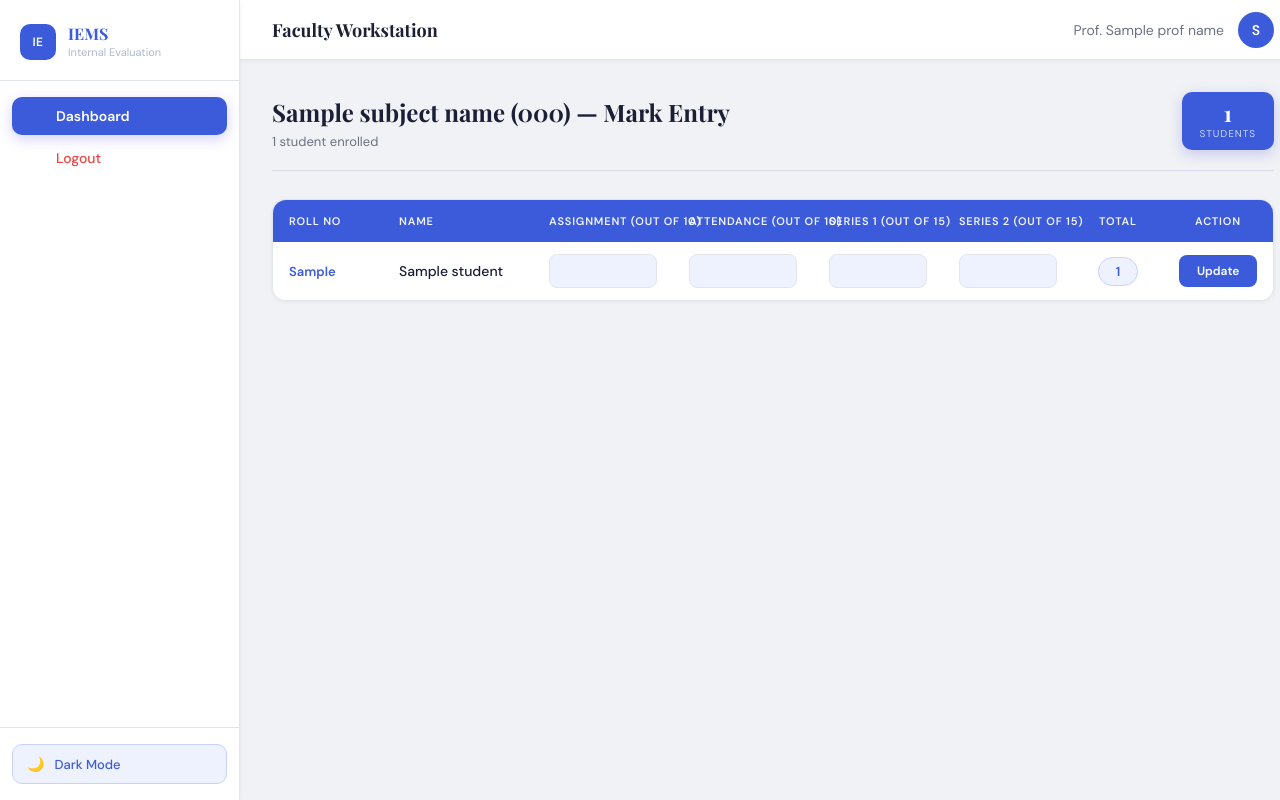
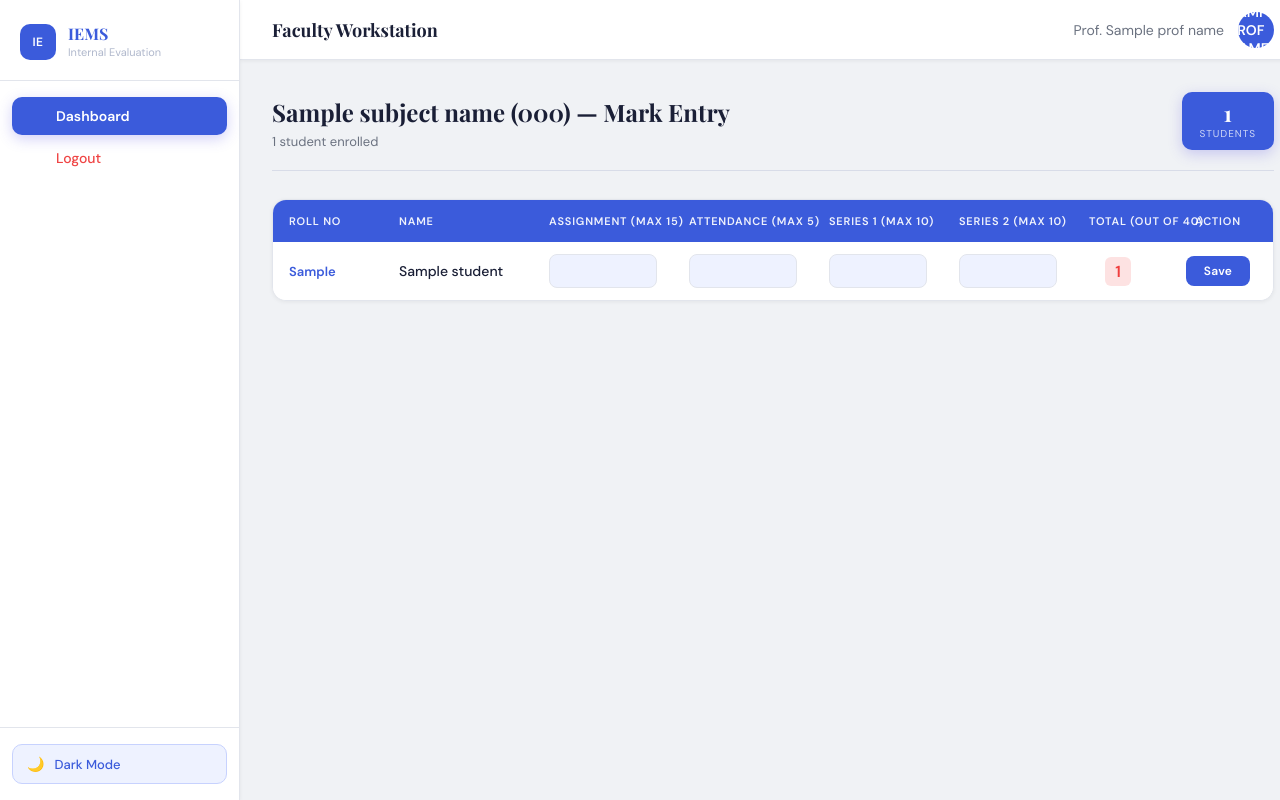
Before and after one commit to alanaj77/College-Internal-Evaluation-System, a Flask app: template app/templates/marks_entry.html in a window 1280 px wide. Run offline with Flask 3, Linux system fonts and the light colour scheme; the template is opened without the code that fills it: most values are stand-ins (such as "Sample title", 1, 10 or a date in 2020).

Commit message:
local merge

```diff
--- a/app/templates/marks_entry.html
+++ b/app/templates/marks_entry.html
@@ -8,12 +8,9 @@
 </div>
 {% endblock %}
 
-
 {% block topbar_right %}
 <span class="topbar-welcome"> Prof. {{ prof_name }}</span>
-<div class="avatar">
-{{ prof_name.replace('Dr. ', '').replace('Prof. ', '').strip()[0].upper() }}
-</div>
+<div class="avatar">{{ prof_name[0] | upper }}</div>
 {% endblock %}
 
 {% block sidebar %}
@@ -47,11 +44,11 @@
                 <tr>
                     <th>Roll No</th>
                     <th>Name</th>
-                    <th>Assignment (Out of 10)</th>
-                    <th>Attendance (Out of 10)</th>
-                    <th>Series 1 (Out of 15)</th>
-                    <th>Series 2 (Out of 15)</th>
-                    <th>Total</th>
+                    <th>Assignment (Max 15)</th>
+                    <th>Attendance (Max 5)</th>
+                    <th>Series 1 (Max 10)</th>
+                    <th>Series 2 (Max 10)</th>
+                    <th>Total (Out of 40)</th>
                     <th>Action</th>
                 </tr>
             </thead>
@@ -62,41 +59,47 @@
                     <td>{{ student['name'] }}</td>
 
                     <td>
-                        <input class="mark-input" type="number" min="0" max="10"
+                        <input class="mark-input" type="number" min="0" max="15" step="0.5"
                                id="assignment-{{ student['adm_no'] }}"
                                value="{{ student['assignment_marks'] or '' }}"
-                               oninput="calcTotal('{{student.adm_no}}')">
+                               oninput="calcTotal('{{ student['adm_no'] }}', this, 15)">
                     </td>
+
                     <td>
-                        <input class="mark-input" type="number" min="0" max="10"
+                        <input class="mark-input" type="number" min="0" max="5" step="0.5"
                                id="attendance-{{ student['adm_no'] }}"
                                value="{{ student['attendance_marks'] or '' }}"
-                               oninput="calcTotal('{{ student.adm_no}}')">
+                               oninput="calcTotal('{{ student['adm_no'] }}', this, 5)">
                     </td>
+
                     <td>
-                        <input class="mark-input" type="number" min="0" max="15"
+                        <input class="mark-input" type="number" min="0" max="10" step="0.5"
                                id="series1-{{ student['adm_no'] }}"
                                value="{{ student['series_one'] or '' }}"
-                               oninput="calcTotal('{{ student.adm_no }}')">
+                               oninput="calcTotal('{{ student['adm_no'] }}', this, 10)">
                     </td>
+
                     <td>
-                        <input class="mark-input" type="number" min="0" max="15"
+                        <input class="mark-input" type="number" min="0" max="10" step="0.5"
                                id="series2-{{ student['adm_no'] }}"
                                value="{{ student['series_two'] or '' }}"
-                               oninput="calcTotal('{{ student.adm_no }}')">
+                               oninput="calcTotal('{{ student['adm_no'] }}', this, 10)">
                     </td>
-
-                    <!-- Total — shown live, calculated by JS (trigger saves it in DB) -->
-                    <td>
-                        <span class="total-badge" id="total-{{ student['adm_no'] }}">
-                            {{ student['total_mark'] or '-' }}
+                    <td style="font-weight: bold; font-size: 16px;">
+                        <span id="total-{{ student.adm_no }}"
+                              style="padding: 4px 10px; border-radius: 6px; transition: background 0.3s, color 0.3s;
+                              {% if student.total_mark == 40 %}
+                                  background-color: rgba(12, 166, 120, 0.15); color: #0ca678;
+                              {% elif student.total_mark != None and student.total_mark < 10 %}
+                                  background-color: rgba(240, 62, 62, 0.15); color: #f03e3e;
+                              {% endif %}">
+                            {{ student.total_mark or '-' }}
                         </span>
                     </td>
 
-                    <!-- Update button — each row has its own form -->
                     <td>
-                        <form method="POST" action="/update_marks">
-                            <input type="hidden" name="adm_no"      value="{{ student['adm_no'] }}">
+                        <form method="POST" action="/update_marks" style="margin: 0;" onsubmit="return syncHidden('{{ student['adm_no'] }}')">
+                            <input type="hidden" name="adm_no"       value="{{ student['adm_no'] }}">
                             <input type="hidden" name="sub_code"     value="{{ sub_code }}">
                             <input type="hidden" name="redirect_url" value="{{ request.url }}">
 
@@ -105,9 +108,8 @@
                             <input type="hidden" name="series_one"        id="h-series1-{{ student['adm_no'] }}"     value="{{ student['series_one'] or '' }}">
                             <input type="hidden" name="series_two"        id="h-series2-{{ student['adm_no'] }}"     value="{{ student['series_two'] or '' }}">
 
-                            <button type="submit" class="update-btn"
-                                    onclick="syncHidden('{{ student.adm_no }}')">
-                                Update
+                            <button type="submit" class="action-btn">
+                                Save
                             </button>
                         </form>
                     </td>
@@ -119,24 +121,82 @@
 </div>
 
 <script>
-// Live total calculation in the browser
-function calcTotal(adm_no) {
-    const a  = parseFloat(document.getElementById('assignment-' + adm_no).value) || 0;
-    const at = parseFloat(document.getElementById('attendance-' + adm_no).value) || 0;
-    const s1 = parseFloat(document.getElementById('series1-'    + adm_no).value) || 0;
-    const s2 = parseFloat(document.getElementById('series2-'    + adm_no).value) || 0;
+// Live calculation with strict frontend validation
+function calcTotal(adm_no, inputElement, maxAllowed) {
+    let rawStr = inputElement.value;
+    let val = parseFloat(rawStr);
 
-    const total = a + at + s1 + s2;
-    const badge = document.getElementById('total-' + adm_no);
-    badge.textContent = total > 0 ? total : '-';
+    // 1. STRICT VALIDATION & VISUAL FEEDBACK
+    if (rawStr !== "" && !isNaN(val) && val > maxAllowed) {
+        inputElement.value = maxAllowed; // Auto-correct to maximum
+
+        // Force the visual flash, overriding browser focus rings
+        inputElement.style.outline = "none";
+        inputElement.style.boxShadow = "0 0 8px 2px #f03e3e";
+        inputElement.style.borderColor = "#f03e3e";
+        inputElement.style.backgroundColor = "#ffe3e3"; // Light red background
+        inputElement.style.color = "#1a1f36";
+
+        // Remove the warning styles after 800ms
+        setTimeout(() => {
+            inputElement.style.boxShadow = "";
+            inputElement.style.borderColor = "";
+            inputElement.style.backgroundColor = "";
+            inputElement.style.outline = "";
+            inputElement.style.color = "";
+        }, 800);
+
+    } else if (rawStr !== "" && !isNaN(val) && val < 0) {
+        inputElement.value = 0; // Prevent negative numbers
     }
 
-// Copy visible input values into hidden fields before form submits
+    // 2. SAFE CALCULATION
+    let a  = parseFloat(document.getElementById('assignment-' + adm_no).value) || 0;
+    let at = parseFloat(document.getElementById('attendance-' + adm_no).value) || 0;
+    let s1 = parseFloat(document.getElementById('series1-'    + adm_no).value) || 0;
+    let s2 = parseFloat(document.getElementById('series2-'    + adm_no).value) || 0;
+
+    let total = a + at + s1 + s2;
+
+    // 3. UI UPDATE
+    let badge = document.getElementById('total-' + adm_no);
+    if (badge) {
+        badge.innerText = total > 0 ? total : '-';
+
+        // Color code the total badge with subtle transparent colors
+        if (total === 40) {
+            badge.style.backgroundColor = 'rgba(12, 166, 120, 0.15)'; // Subtle Green
+            badge.style.color = '#0ca678';                            // Green Text
+        } else if (total > 0 && total < 10) {
+            badge.style.backgroundColor = 'rgba(240, 62, 62, 0.15)';  // Subtle Red
+            badge.style.color = '#f03e3e';                            // Red Text
+        } else {
+            badge.style.backgroundColor = 'transparent';              // Default
+            badge.style.color = '';                                   // Default Text
+        }
+    }
+}
+
+// Validates and copies visible input values into hidden fields before form submits
 function syncHidden(adm_no) {
-    document.getElementById('h-assignment-' + adm_no).value = document.getElementById('assignment-' + adm_no).value;
-    document.getElementById('h-attendance-' + adm_no).value = document.getElementById('attendance-' + adm_no).value;
-    document.getElementById('h-series1-'    + adm_no).value = document.getElementById('series1-'    + adm_no).value;
-    document.getElementById('h-series2-'    + adm_no).value = document.getElementById('series2-'    + adm_no).value;
+    const a_el  = document.getElementById('assignment-' + adm_no);
+    const at_el = document.getElementById('attendance-' + adm_no);
+    const s1_el = document.getElementById('series1-'    + adm_no);
+    const s2_el = document.getElementById('series2-'    + adm_no);
+
+    // Final security check
+    if (!a_el.checkValidity() || !at_el.checkValidity() || !s1_el.checkValidity() || !s2_el.checkValidity()) {
+        alert("Wait! Please fix the invalid marks before saving.");
+        return false; // Blocks the form submission
+    }
+
+    // Copy data to the hidden form fields
+    document.getElementById('h-assignment-' + adm_no).value = a_el.value;
+    document.getElementById('h-attendance-' + adm_no).value = at_el.value;
+    document.getElementById('h-series1-'    + adm_no).value = s1_el.value;
+    document.getElementById('h-series2-'    + adm_no).value = s2_el.value;
+
+    return true; // Allows the form to submit
 }
 </script>
 {% endblock %}
--- a/app/templates/performance.html
+++ b/app/templates/performance.html
@@ -3,9 +3,7 @@
 {% block title %}Performance Analytics{% endblock %}
 {% block topbar_right %}
 <span class="topbar-welcome"> Prof. {{ prof_name }}</span>
-<div class="avatar">
-{{ prof_name.replace('Dr. ', '').replace('Prof. ', '').strip()[0].upper() }}
-</div>
+<div class="avatar">{{ prof_name[0] | upper }}</div>
 {% endblock %}
 {% block sidebar %}
 <a href="/dashboard" class="nav-link active">
```
Lines whose indentation alone changed are shown as unchanged.
